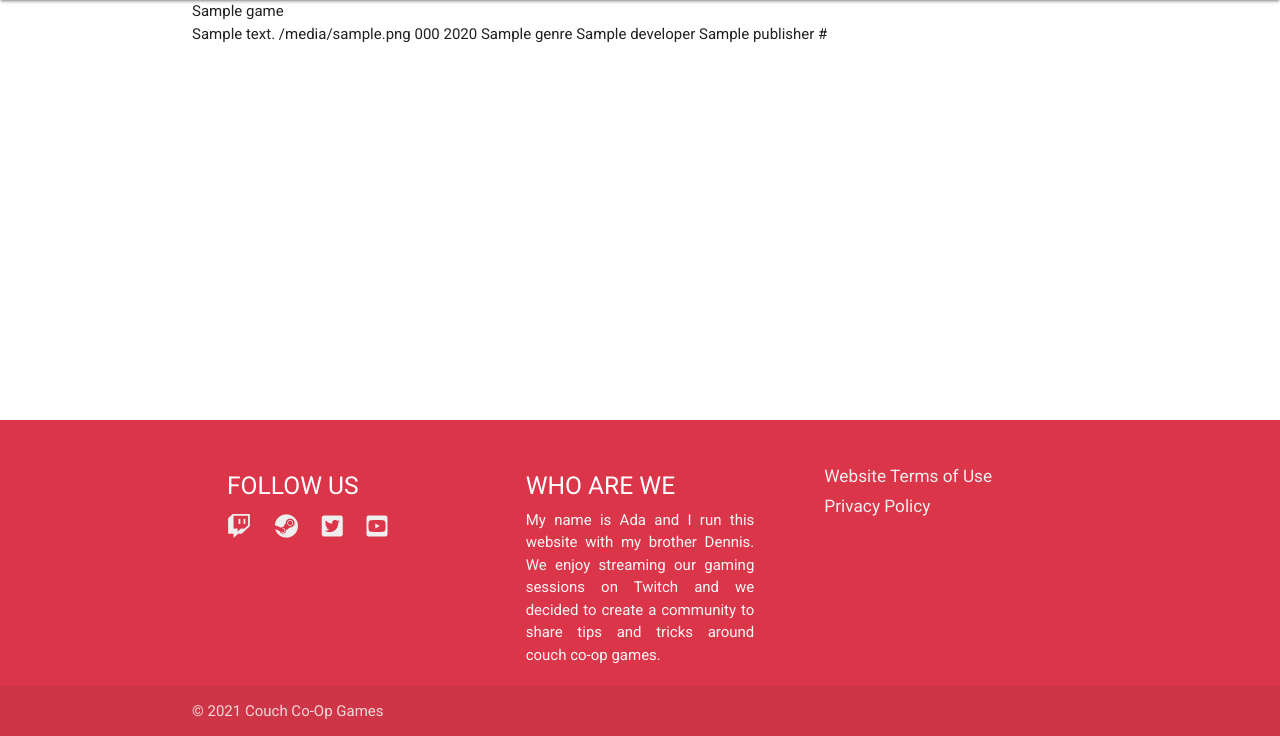
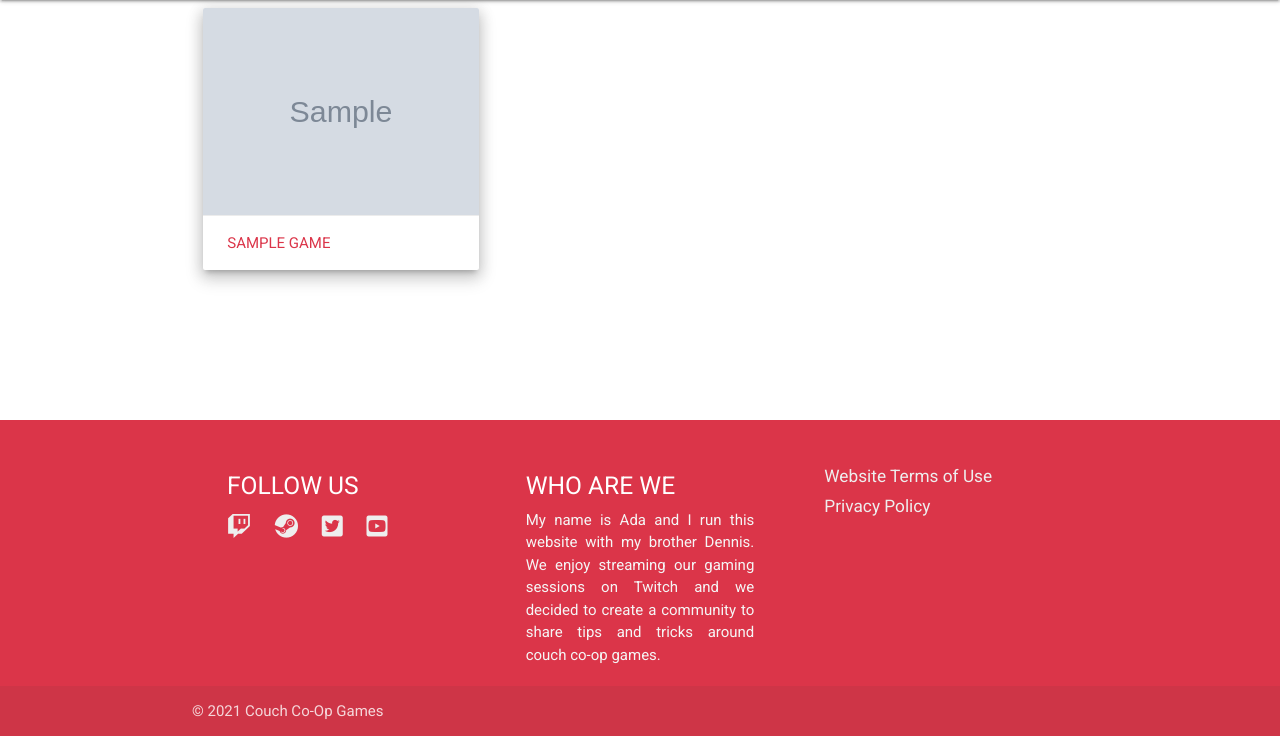
Before and after one commit to MihaelaVacarus/Couch-Co-Op-DB, a Flask app: page /get_games in a window 1280 px wide. Shown: the part 64-800 px from the top of the page. Run offline with Flask 2, Linux system fonts and the light colour scheme; grey boxes marked "Sample" are stand-in pictures; a database or web service that is not in the repository returns one stand-in record (values such as "Sample title"); some libraries are stand-ins or nearby versions.

Commit message:
Wire up games to the games template and fix the link

```diff
--- a/app.py
+++ b/app.py
@@ -114,7 +114,7 @@ def sign_out():
 @app.route("/get_games")
 def get_games():
     games = mongo.db.games.find()
-    return render_template("games.html", games=games)
+    return render_template("get_games.html", games=games)
 
 
 if __name__ == "__main__":
--- a/static/css/style.css
+++ b/static/css/style.css
@@ -30,6 +30,16 @@ nav .brand-logo {
 nav ul li {
     font-size: 2.5rem;
 }
+
+/* --------------------------------------------- Games page */
+#game-name a {
+    color: var(--red)
+}
+
+#game-name a:hover {
+    color: #000;
+}
+
 
 /* --------------------------------------------- Sign Up page */
 body > div.row > form > div > div:nth-child(-n+2) > div > i.active {
--- a/templates/base.html
+++ b/templates/base.html
@@ -36,7 +36,7 @@
                     <a href="{{ url_for('home') }}" class="brand-logo">Couch Co-Op DB</a>
                     <a href="#" data-target="mobile-demo" class="sidenav-trigger"><i class="fas fa-bars"></i></a>
                     <ul class="right hide-on-med-and-down">
-                        <li><a href="#">Games</a></li>
+                        <li><a href="{{ url_for('get_games') }}">Games</a></li>
                         {% if session.user %}
                             <li><a href="{{ url_for('account', username=session['user']) }}">My Account</a></li>
                             <li><a href="#">Add Game</a></li>
@@ -58,7 +58,7 @@
             <li><h4 class="center-align">Couch Co-Op DB</h4></li>
             <li><a href="{{ url_for('home') }}">Home</a></li>
             {% if session.user %}
-                <li><a href="#">Games</a></li>
+                <li><a href="{{ url_for('get_games') }}">Games</a></li>
                 <li><a href="{{ url_for('account', username=session['user']) }}">My Account</a></li>
                 <li><a href="#">Add Game</a></li>
                 {% if session.user|lower == "admin"|lower %}
--- a/templates/games.html
+++ /dev/null
@@ -1,17 +0,0 @@
-{% extends "base.html" %}
-{% block content %}
-
-    {% for game in games %}
-        {{ game.name }}<br>
-        {{ game.description }}
-        {{ game.image_url }}
-        {{ game.number_players }}
-        {{ game.year_release }}
-        {{ game.genre }}
-        {{ game.developer }}
-        {{ game.publisher }}
-        {{ game.platforms }}
-        {{ game.shop_link }}
-    {% endfor %}
-
-{% endblock %}
--- /dev/null
+++ b/templates/get_games.html
@@ -0,0 +1,19 @@
+{% extends "base.html" %}
+{% block content %}
+
+    <div class="row">
+        {% for game in games %}
+        <div class="col s12 m2 l4">
+            <div class="card z-depth-3">
+                <div class="card-image">
+                    <img src="{{ game.image_url }}">
+                    <div class="card-action" id="game-name">
+                        <a href="#">{{ game.name }}</a>
+                    </div>
+                </div>
+            </div>
+        </div>
+        {% endfor %}
+    </div>
+
+{% endblock %}
```
